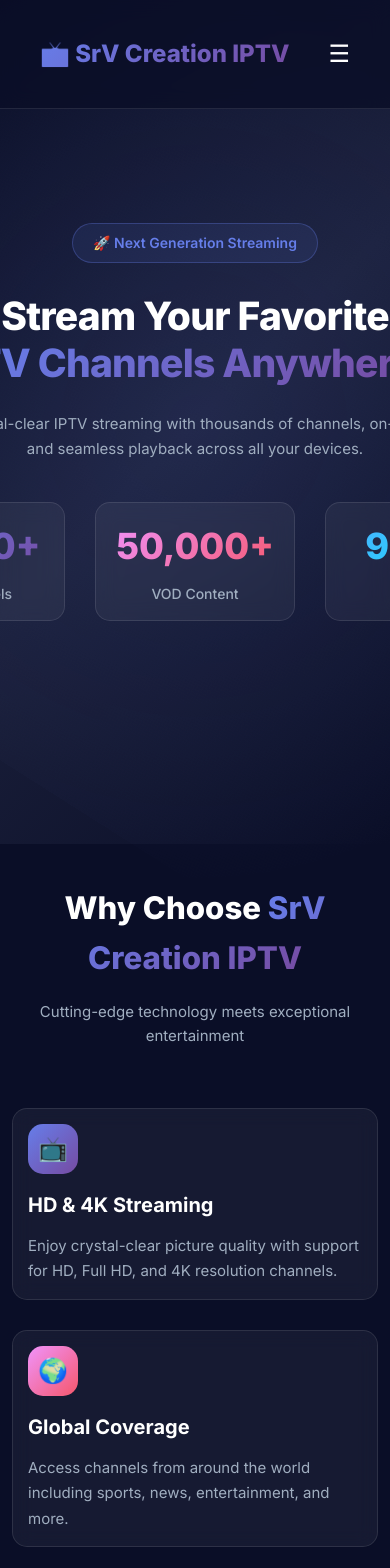
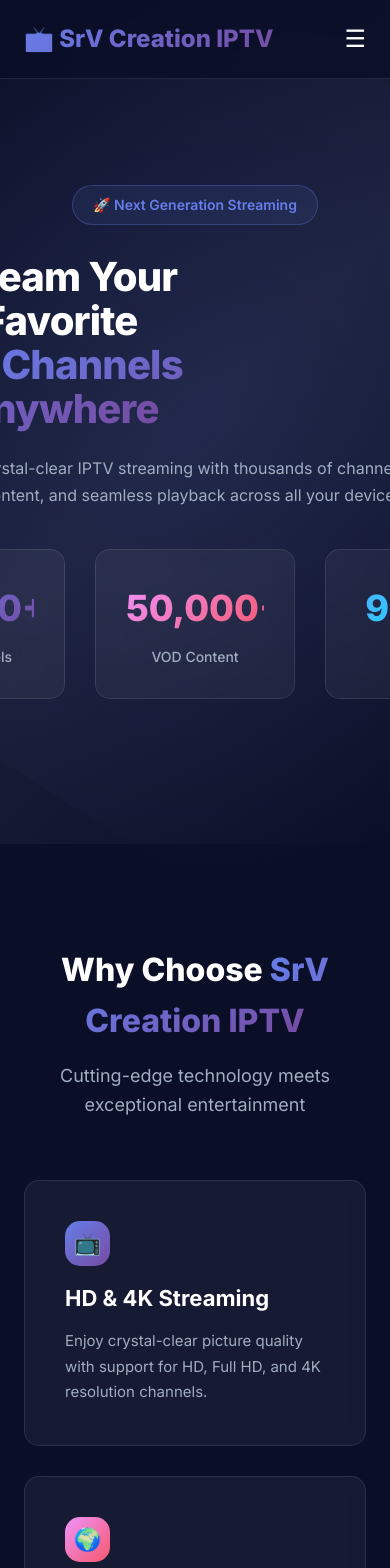
Before and after one commit to souravslg/IPTV, a Next.js app: page / in a window 390 px wide. Shown: the top 1568 px of the page. Built offline with nearby package versions, Linux system fonts and the light colour scheme.

Commit message:
Fix mobile layout: prevent horizontal scroll and improve responsive padding

```diff
--- a/src/app/globals.css
+++ b/src/app/globals.css
@@ -171,21 +171,27 @@
 @media (max-width: 768px) {
   body {
     font-size: 14px;
+    overflow-x: hidden;
+  }
+
+  /* Prevent horizontal scroll */
+  * {
+    max-width: 100vw;
   }
 
   /* Button adjustments */
   .btn-primary,
   .btn-secondary {
-    padding: 12px 24px;
+    padding: 12px 20px;
     font-size: 14px;
-    width: 100%;
-    max-width: 300px;
+    width: auto;
+    min-width: 120px;
   }
 
   /* Glass cards on mobile */
   .glass-card {
     border-radius: 15px;
-    padding: 20px !important;
+    margin: 0 !important;
   }
 
   .glass-card:hover {
@@ -199,50 +205,6 @@
     font-size: 24px;
     margin-bottom: 15px;
   }
-
-  /* Reduce padding on sections */
-  section {
-    padding: 60px 16px !important;
-  }
-
-  /* Hero section adjustments */
-  h1 {
-    font-size: clamp(32px, 10vw, 48px) !important;
-    line-height: 1.2 !important;
-  }
-
-  h2 {
-    font-size: clamp(28px, 8vw, 36px) !important;
-  }
-
-  h3 {
-    font-size: 20px !important;
-  }
-
-  p {
-    font-size: 15px !important;
-  }
-
-  /* Pricing cards stacked on mobile */
-  .pricing-grid {
-    grid-template-columns: 1fr !important;
-  }
-
-  /* Stats cards better spacing */
-  .stats-grid {
-    gap: 20px !important;
-    grid-template-columns: 1fr !important;
-  }
-
-  /* Footer adjustments */
-  footer {
-    padding: 40px 16px 20px !important;
-  }
-
-  /* Navbar mobile friendly */
-  nav {
-    padding: 15px 16px !important;
-  }
 }
 
 /* Extra small devices */
@@ -250,19 +212,14 @@
 
   .btn-primary,
   .btn-secondary {
-    padding: 10px 20px;
+    padding: 10px 18px;
     font-size: 13px;
+    min-width: 100px;
   }
 
-  .glass-card {
-    padding: 15px !important;
-  }
-
-  h1 {
-    font-size: clamp(28px, 10vw, 40px) !important;
-  }
-
-  section {
-    padding: 40px 12px !important;
+  .feature-icon {
+    width: 45px;
+    height: 45px;
+    font-size: 22px;
   }
 }
--- a/src/app/layout.tsx
+++ b/src/app/layout.tsx
@@ -15,7 +15,7 @@
   return (
     <html lang="en">
       <head>
-        <meta name="viewport" content="width=device-width, initial-scale=1" />
+        <meta name="viewport" content="width=device-width, initial-scale=1, maximum-scale=5, user-scalable=yes" />
         <meta name="theme-color" content="#0a0e27" />
       </head>
       <body>
--- a/src/components/Hero.tsx
+++ b/src/components/Hero.tsx
@@ -5,7 +5,7 @@
             display: 'flex',
             alignItems: 'center',
             justifyContent: 'center',
-            padding: '100px 24px 60px',
+            padding: 'clamp(80px, 15vh, 100px) clamp(16px, 5vw, 24px) clamp(40px, 10vh, 60px)',
             position: 'relative',
         }}>
             <div style={{
```
